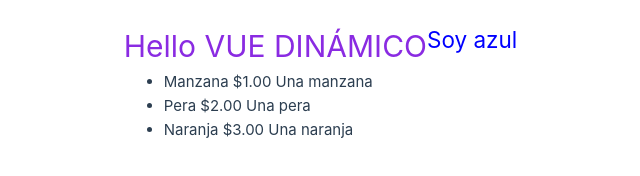
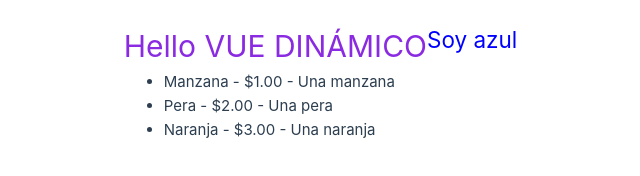
Before and after one commit to Alek30k/My-first-vue, a Vue app: page / in a window 1280 px wide. Shown: the part 318-494 px from the top of the page, without its empty margins (213-853 px from the left). Built offline with nearby package versions, Linux system fonts and the light colour scheme.

Commit message:
last commit

```diff
--- a/src/App.vue
+++ b/src/App.vue
@@ -25,10 +25,8 @@
   <h1>Hello {{ name.toUpperCase() }}</h1>
   <h2 :style="styleColor">Soy azul</h2>
   <ul>
-    <li v-for="fruta in arrayFrutas" :key="name">
-      {{ fruta.name }}
-      {{ fruta.price }}
-      {{ fruta.desc }}
+    <li v-for="fruta in arrayFrutas" :key="fruta.name">
+      {{ fruta.name }} - {{ fruta.price }} - {{ fruta.desc }}
     </li>
   </ul>
 </template>
```
